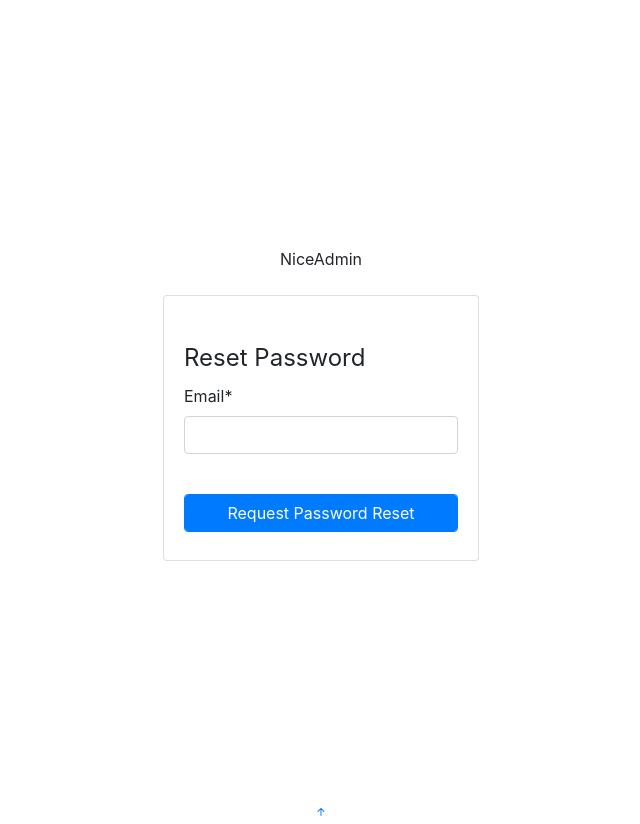
After one commit to codewitgabi/DjangoChatApp, a Django app: page /password_reset/ in a window 1280 px wide. The commit adds this page. Shown: the whole page, without its empty margins (319-959 px from the left). Run offline with Django 3.2, Linux system fonts and the light colour scheme; some libraries are stand-ins or nearby versions.

Commit message:
Updated auth view for user reset password

```diff
--- a/Chat/urls.py
+++ b/Chat/urls.py
@@ -15,14 +15,39 @@ Including another URLconf
 """
 from django.contrib import admin
 from django.urls import path, include
+from django.contrib.auth import views as auth_views
 from django.conf import settings
 from django.conf.urls.static import static
 
 urlpatterns = [
-    path('admin/', admin.site.urls),
-    path("", include("account.urls")),
-    path("api/", include("chat_api.urls")),
-    path('api-auth/', include('rest_framework.urls')),
-    path("oauth/", include("social_django.urls", namespace="social")),
-
+	path('admin/', admin.site.urls),
+	path("", include("account.urls")),
+	path("api/", include("chat_api.urls")),
+	path('api-auth/', include('rest_framework.urls')),
+	path("password_reset/",
+		auth_views.PasswordResetView.as_view(
+			template_name= "account/password-reset.html"
+		),
+		name= "password_reset"
+	),
+	path("password_reset_done/",
+		auth_views.PasswordResetDoneView.as_view(
+			template_name= "account/password-reset-done.html"
+		),
+		name= "password_reset_done"
+	),
+	path("password_reset_confirm/<uidb64>/<token>/",
+		auth_views.PasswordResetConfirmView.as_view(
+			template_name= "account/password-reset-confirm.html"
+		),
+		name= "password_reset_confirm"
+	),
+	path("password_reset_complete/",
+		auth_views.PasswordResetCompleteView.as_view(
+			template_name= "account/password-reset-complete.html"
+		),
+		name= "password_reset_complete"
+	),
+	path("oauth/", include("social_django.urls", namespace="social")),
+	path('verification/', include('verify_email.urls')),
 ] + static(settings.MEDIA_URL, document_root= settings.MEDIA_ROOT)
--- a/account/templates/account/login.html
+++ b/account/templates/account/login.html
@@ -15,6 +15,8 @@
 			{% csrf_token %}
 				{{ form|crispy }}
 
+				<a href="{% url 'password_reset' %}"><i>Forgot Password?</i></a>
+
 				<div class="col-12">
 					<button class="btn btn-primary w-100" type="submit">Login</button>
 				</div>
--- /dev/null
+++ b/account/templates/account/password-reset.html
@@ -0,0 +1,24 @@
+{% extends "account/root.html" %}
+{% load crispy_forms_tags %}
+{% block title %} Reset Password {% endblock %}
+
+
+{% block content %}
+
+	<div class="card mb-3">
+		<div class="card-body">
+			<div class="pt-4 pb-2">
+				<legend>Reset Password</legend>
+				<div>
+					<form action="" method="post">
+					{% csrf_token %}
+						{{ form|crispy }}
+						<br>
+						<button  type="submit" class= "btn btn-primary form-control">Request Password Reset</button>
+					</form>
+				</div>
+			</div>
+		</div>
+	</div>
+
+{% endblock %}
--- a/account/urls.py
+++ b/account/urls.py
@@ -2,10 +2,10 @@ from django.urls import path
 from . import views
 from django.contrib.auth import views as auth_views
 
-
 urlpatterns = [
 	path("", views.signup, name= "signup"),
 	path("add-friends/", views.add_friends, name= "add_friends"),
+	path("verify-email/", views.signup_redirect, name="verify-email"),
 	path("complete-add-friend", views.complete_add_friend, name= "complete-add-friend"),
 	path("login/",
 		auth_views.LoginView.as_view(
```
Also changed, not shown: Chat/settings.py (+12 -3 lines), account/templates/account/password-reset-complete.html (added, +19 -0 lines), account/templates/account/password-reset-confirm.html (added, +24 -0 lines), account/templates/account/password-reset-done.html (added, +16 -0 lines), account/templates/account/verify-email.html (added, +11 -0 lines), account/views.py (+7 -2 lines).
